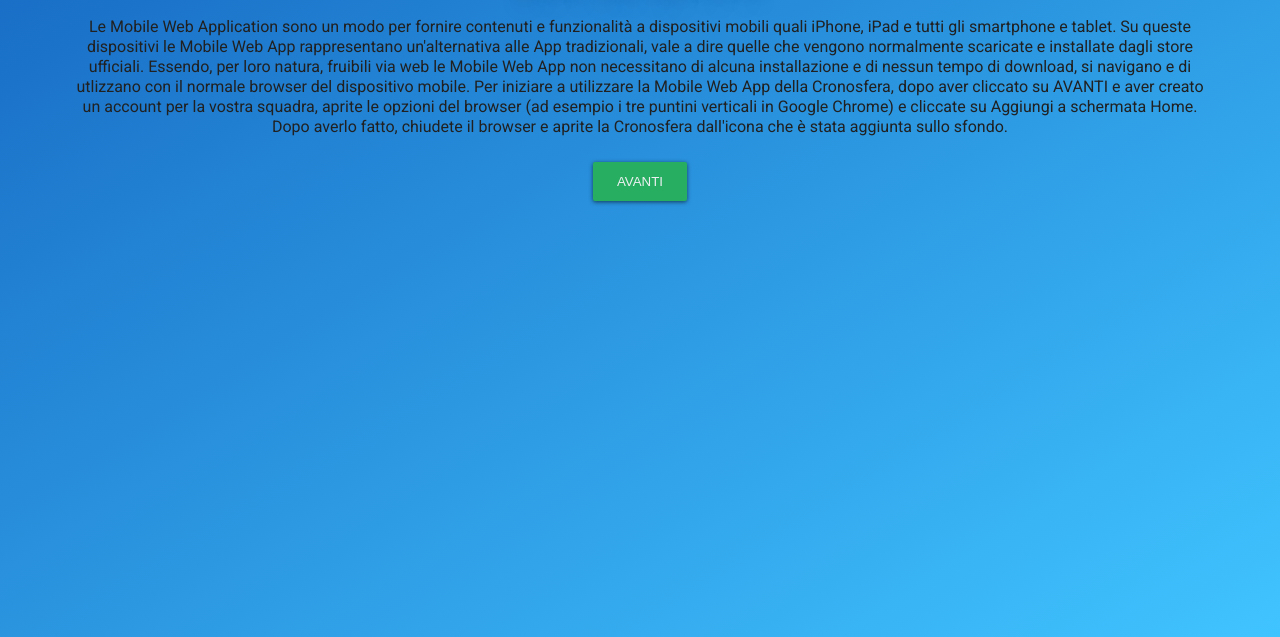
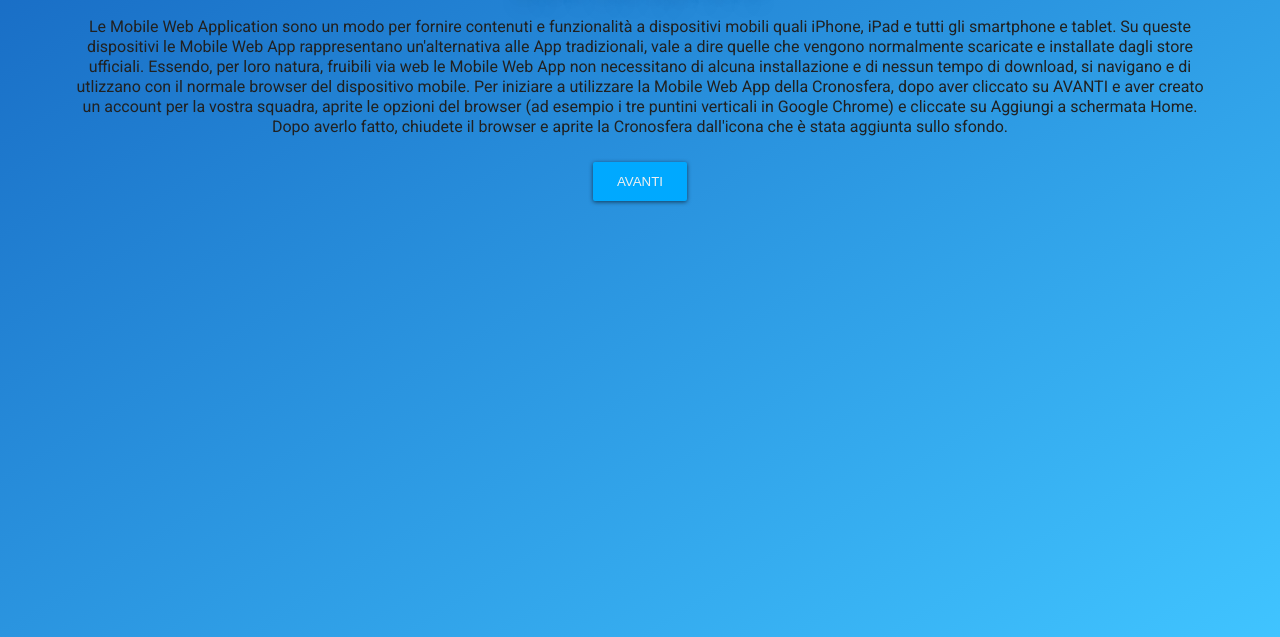
Before and after one commit to simonemontrucchio/Cronosfera, a website: page index.html in a window 1280 px wide. In both pictures the pointer is over the button "AVANTI". Shown: the part 163-800 px from the top of the page. Drawn offline with Linux system fonts and the light colour scheme; a web font is replaced by a local one.

Commit message:
landing css

```diff
--- a/landing.css
+++ b/landing.css
@@ -77,7 +77,7 @@
 }
 
 .btn:hover, .btn:focus {
-    background-color: #27ae60;
+    background-color: rgb(0,169,255);
 }
 
 .btn > * {
```
